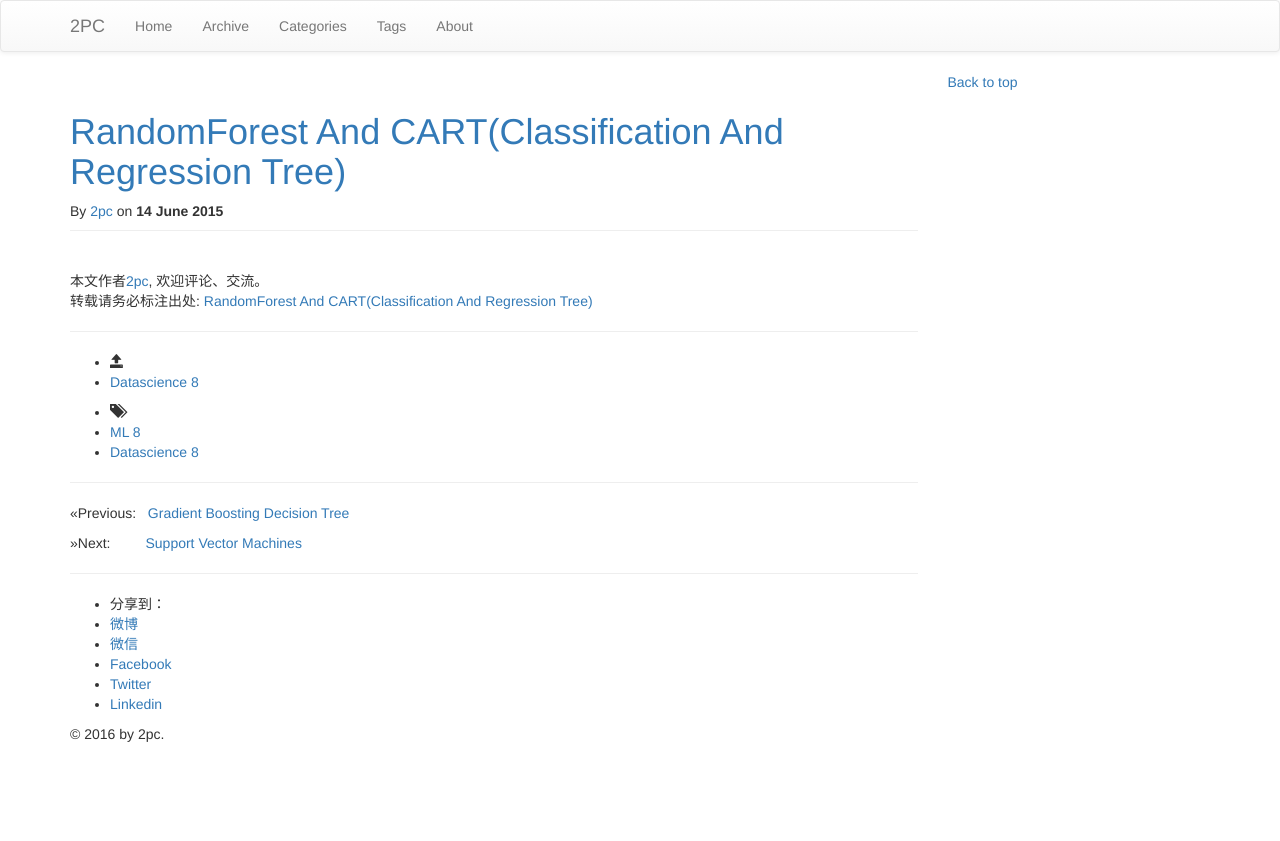
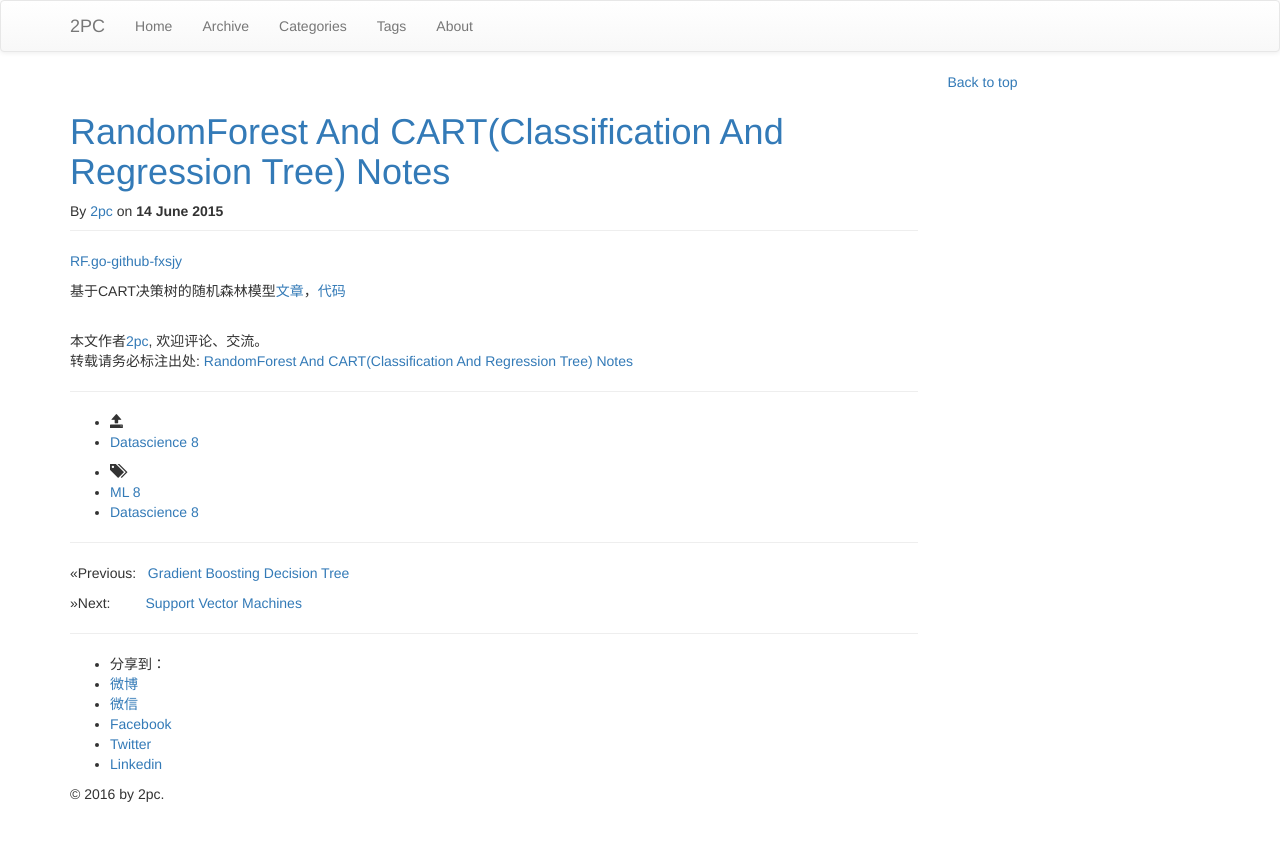
Before and after one commit to luyee/2pc.github.io, a Jekyll site: the page built from _posts/datascience/2015-06-14-RandomForest-And-CART.md, in a window 1280 px wide. Shown: the top 841 px of the page. Built offline with Jekyll 4.4.1, drawn with Linux system fonts in a browser that asks for light colours; nearby versions of some CDN libraries; library files that are not in the unit come from our copies; comment, search, counter and statistics services are not loaded.

Commit message:
Update 2015-06-14-RandomForest-And-CART.md

```diff
--- a/_posts/datascience/2015-06-14-RandomForest-And-CART.md
+++ b/_posts/datascience/2015-06-14-RandomForest-And-CART.md
@@ -1,8 +1,12 @@
 ---
 layout: post
-title: "RandomForest And CART(Classification And Regression Tree)"
+title: "RandomForest And CART(Classification And Regression Tree) Notes"
 keywords: ["ML","Datascience","RandomForest","CART","RegressionTree"]
 description: "Datascience Guide"
 category: "Datascience"
 tags: ["ML","Datascience"]
 ---
+
+[RF.go-github-fxsjy](https://github.com/fxsjy/RF.go)
+
+基于CART决策树的随机森林模型[文章](http://baogege.info/2015/02/13/API-for-My-RandomForest/)，[代码](https://gitcafe.com/baogege/RandomForest)
```
